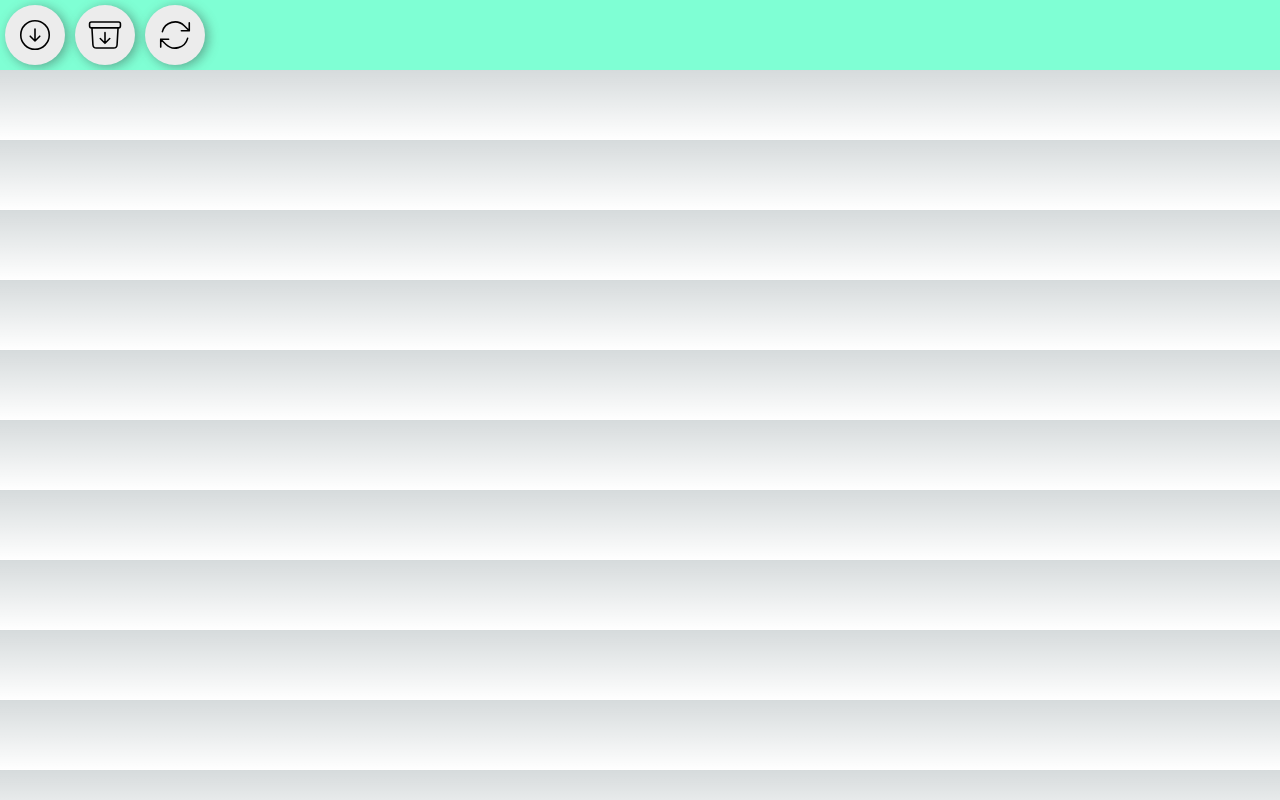
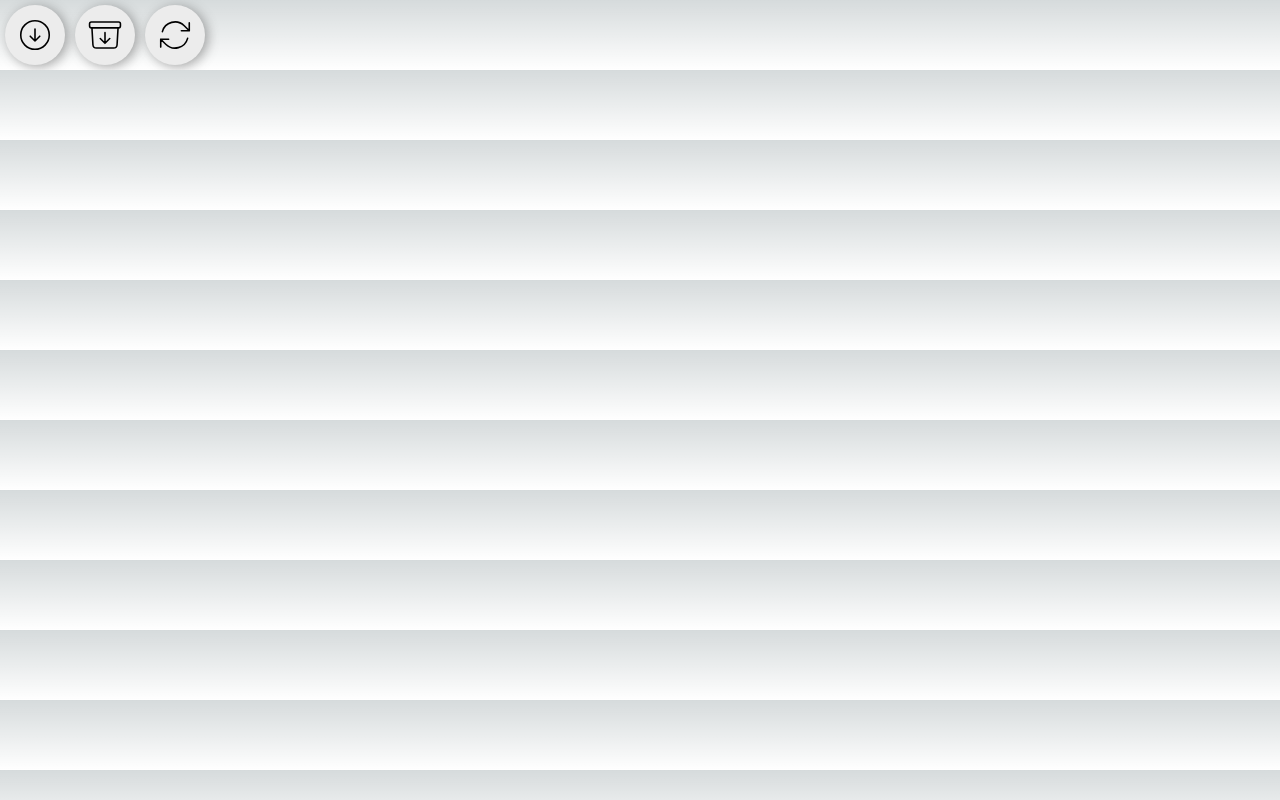
Before and after one commit to grosirone-tech/g1-brand-advertising-landing-page, a Next.js app: page / in a window 1280 px wide. Built offline with nearby package versions, Linux system fonts and the light colour scheme.

Commit message:
removing background from page

```diff
--- a/src/app/page.module.css
+++ b/src/app/page.module.css
@@ -1,7 +1,3 @@
-.main {
-  background-color: aquamarine;
-}
-
 .description {
   display: inherit;
   justify-content: inherit;
```
